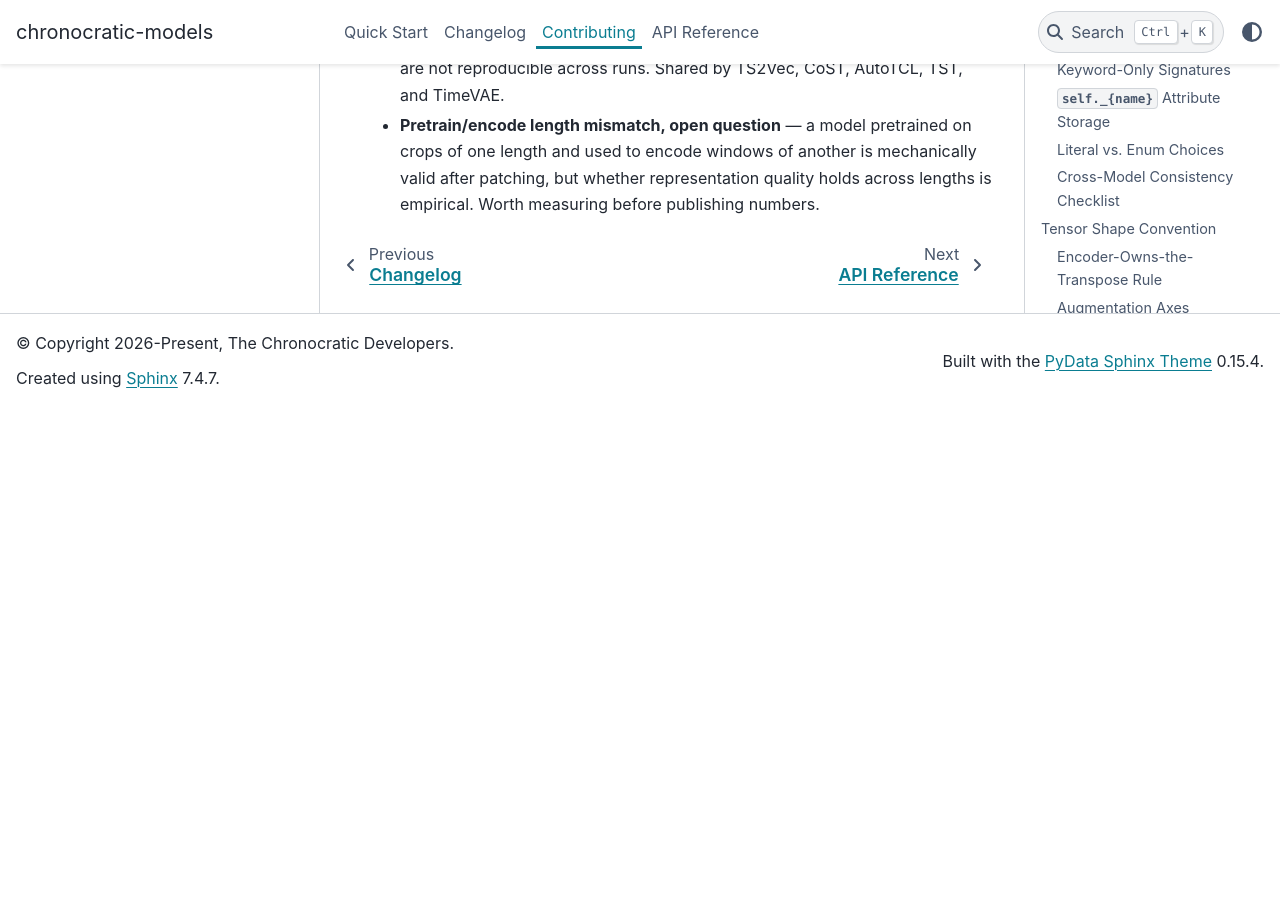
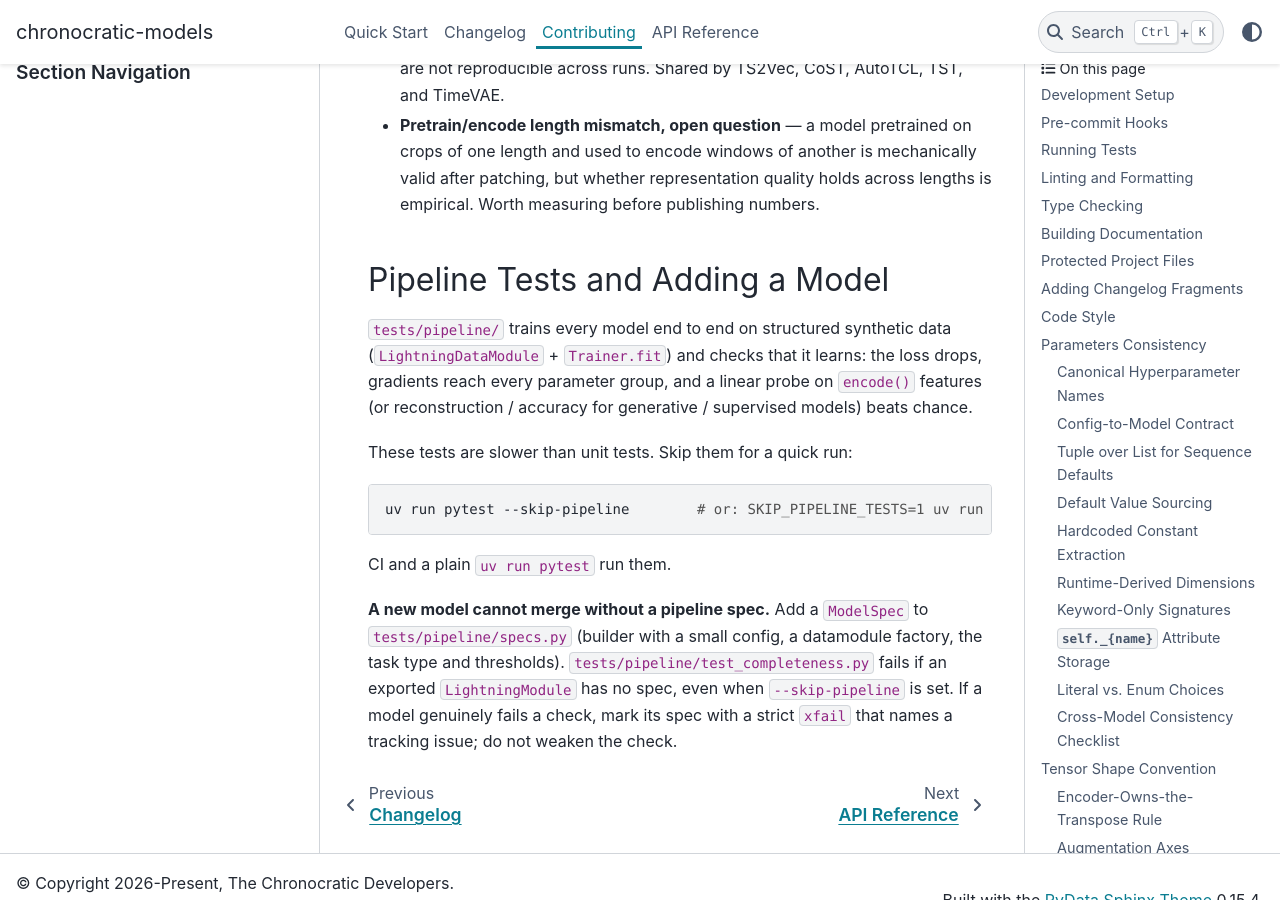
Before and after one commit to chronocratic/chronocratic-models, a Sphinx documentation site: the page built from docs/contributing.md, in a window 1280 px wide and 900 px high, scrolled down 25701 px. Built offline with Sphinx 7.4.7 and the PyData theme 0.15.4, drawn with Linux system fonts in a browser that asks for light colours; the version number could not be read and is left out; before the commit the page ends 26108 px from its top, so only the background shows below that.

Commit message:
docs(pipeline): document pipeline tests and adding a model (#91)
Co-Authored-By: Claude Sonnet 5.5 <noreply@anthropic.com>

````diff
--- a/docs/contributing.md
+++ b/docs/contributing.md
@@ -705,3 +705,26 @@ Current divergences and known limits:
 - **TST, open limit** — encoding at full-partition lengths is length-*correct* but O(T²) in memory and will exhaust it before raising. Chunked windowing is an open follow-up.
 - **`process_sample_length`, open limit** — uses `np.random.default_rng()` per call, so it is not controlled by `lightning.seed_everything` and training crops are not reproducible across runs. Shared by TS2Vec, CoST, AutoTCL, TST, and TimeVAE.
 - **Pretrain/encode length mismatch, open question** — a model pretrained on crops of one length and used to encode windows of another is mechanically valid after patching, but whether representation quality holds across lengths is empirical. Worth measuring before publishing numbers.
+
+## Pipeline Tests and Adding a Model
+
+`tests/pipeline/` trains every model end to end on structured synthetic data
+(`LightningDataModule` + `Trainer.fit`) and checks that it learns: the loss
+drops, gradients reach every parameter group, and a linear probe on `encode()`
+features (or reconstruction / accuracy for generative / supervised models)
+beats chance.
+
+These tests are slower than unit tests. Skip them for a quick run:
+
+```bash
+uv run pytest --skip-pipeline        # or: SKIP_PIPELINE_TESTS=1 uv run pytest
+```
+
+CI and a plain `uv run pytest` run them.
+
+**A new model cannot merge without a pipeline spec.** Add a `ModelSpec` to
+`tests/pipeline/specs.py` (builder with a small config, a datamodule factory,
+the task type and thresholds). `tests/pipeline/test_completeness.py` fails if an
+exported `LightningModule` has no spec, even when `--skip-pipeline` is set.
+If a model genuinely fails a check, mark its spec with a strict `xfail` that
+names a tracking issue; do not weaken the check.
````
Also changed, not shown: changelog.d/91.added.md (added, +1 -0 lines).
